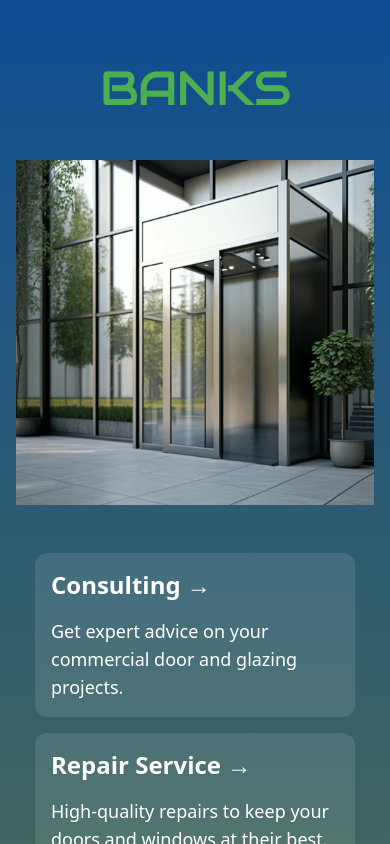
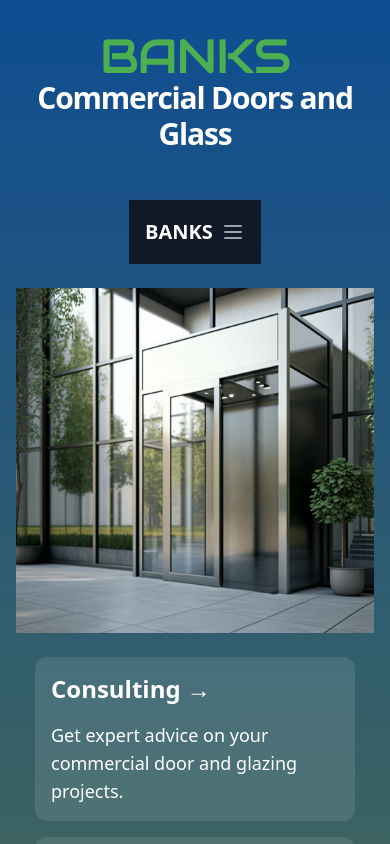
Before and after one commit to uniMatedev/banks, a Next.js app: page / in a window 390 px wide. Shown: the top 844 px of the page. Built offline with nearby package versions, Linux system fonts and the light colour scheme.

Commit message:
updated nav bar
Nave Bar is now responsive

```diff
--- /dev/null
+++ b/pages/components/NavigationBar.tsx
@@ -0,0 +1,84 @@
+import Link from 'next/link';
+import { useRouter } from 'next/router';
+import { useState } from 'react';
+
+const NavigationBar = () => {
+  const router = useRouter();
+  const [isMobileMenuOpen, setMobileMenuOpen] = useState(false);
+
+  const MenuItem = ({ href, children }) => (
+    <Link href={href}>
+      <div
+        className={`${
+          router.pathname === href
+            ? 'text-white'
+            : 'text-gray-500 hover:text-white'
+        } px-3 py-2 rounded-md text-sm font-medium`}
+      >
+        {children}
+      </div>
+    </Link>
+  );
+
+  return (
+    <nav className="bg-gray-900">
+      <div className="max-w-7xl mx-auto px-4 sm:px-6 lg:px-8">
+        <div className="flex items-center justify-between h-16">
+          <div className="flex items-center">
+            <div className="flex-shrink-0">
+              <Link href="/">
+                <div className="text-white text-xl font-bold cursor-pointer">BANKS</div>
+              </Link>
+            </div>
+            <div className="hidden md:block">
+              <div className="ml-10 flex items-baseline space-x-4">
+                <MenuItem href="/consulting">Consulting</MenuItem>
+                <MenuItem href="/repair-service">Repair Service</MenuItem>
+                <MenuItem href="/new-projects">New Projects</MenuItem>
+                <MenuItem href="/tools">Tools</MenuItem>
+              </div>
+            </div>
+          </div>
+          <div className="-mr-2 flex md:hidden">
+            <button
+              type="button"
+              className="inline-flex items-center justify-center p-2 rounded-md text-gray-400 hover:text-white hover:bg-gray-700 focus:outline-none"
+              aria-controls="mobile-menu"
+              aria-expanded="false"
+              onClick={() => setMobileMenuOpen(!isMobileMenuOpen)}
+            >
+              <span className="sr-only">Open main menu</span>
+              <svg
+                className="block h-6 w-6"
+                xmlns="http://www.w3.org/2000/svg"
+                fill="none"
+                viewBox="0 0 24 24"
+                stroke="currentColor"
+                aria-hidden="true"
+              >
+                <path
+                  strokeLinecap="round"
+                  strokeLinejoin="round"
+                  strokeWidth={2}
+                  d="M4 6h16M4 12h16M4 18h16"
+                />
+              </svg>
+            </button>
+          </div>
+        </div>
+      </div>
+      {isMobileMenuOpen && (
+        <div className="md:hidden" id="mobile-menu">
+          <div className="px-2 pt-2 pb-3 space-y-1 sm:px-3">
+            <MenuItem href="/consulting">Consulting</MenuItem>
+            <MenuItem href="/repair-service">Repair Service</MenuItem>
+            <MenuItem href="/new-projects">New Projects</MenuItem>
+            <MenuItem href="/tools">Tools</MenuItem>
+          </div>
+        </div>
+      )}
+    </nav>
+  );
+};
+
+export default NavigationBar;
--- a/pages/index.tsx
+++ b/pages/index.tsx
@@ -3,6 +3,7 @@ import Head from "next/head";
 import Link from "next/link";
 import React from "react";
 import Image from "next/image";
+import NavigationBar from "./components/NavigationBar";
 
 const HomePage: NextPage = () => {
   return (
@@ -15,10 +16,14 @@ const HomePage: NextPage = () => {
         <link href="https://fonts.googleapis.com/css2?family=Roboto+Slab:wght@500&display=swap" rel="stylesheet"/>
       </Head>
       <main className="flex min-h-screen flex-col items-center justify-center bg-gradient-to-b from-[#0F4D92] to-[#4E6C4E]">
-        <div className="container flex flex-col items-center justify-center gap-12 px-4 py-16 ">
-          <div className="text-5xl  tracking-tight text-white sm:text-[5rem] text-center">
+        <div className="container flex flex-col items-center justify-center gap-6 px-4 py-8 md:py-16">
+          <div className="text-5xl tracking-tight text-white sm:text-[5rem] text-center">
             <h1 className="text-[#4CAF50] justify-center font-audiowide">BANKS</h1>
-            {/* <span className="font-roboto font-text-[hsl(280,100%,70%)]">Commercial Doors and Glass</span> */}
+            <h2 className="text-3xl font-bold text-white text-center mb-6">Commercial Doors and Glass</h2>
+            {/* <span className="font-roboto font-text-[hsl(280,%,70%)]">Commercial Doors and Glass</span> */}
+          </div>
+          <div>
+            <NavigationBar />
           </div>
           <Image alt={"door"} src={"/doorabstract.png"} width={500} height={100}/>
           <div className="grid grid-cols-1 gap-4 sm:grid-cols-2 md:gap-8">
```
